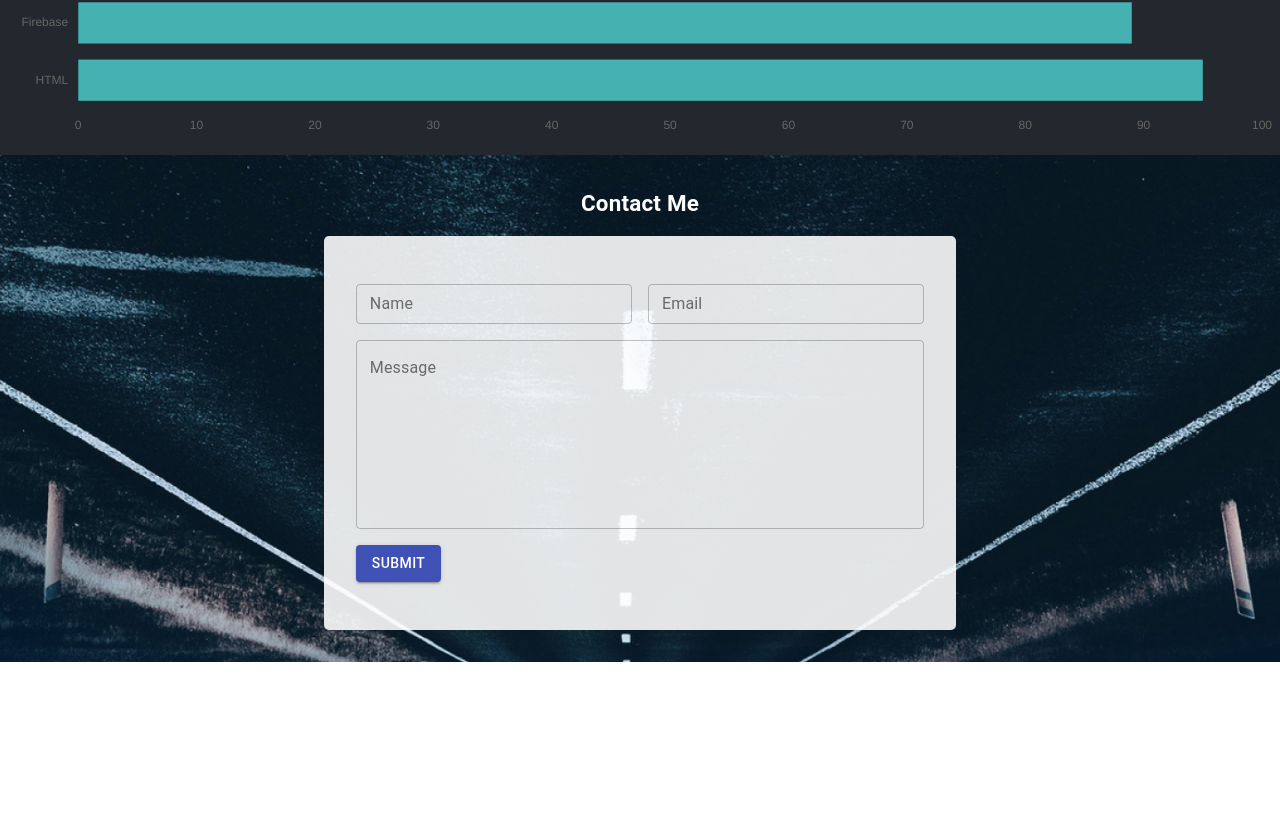
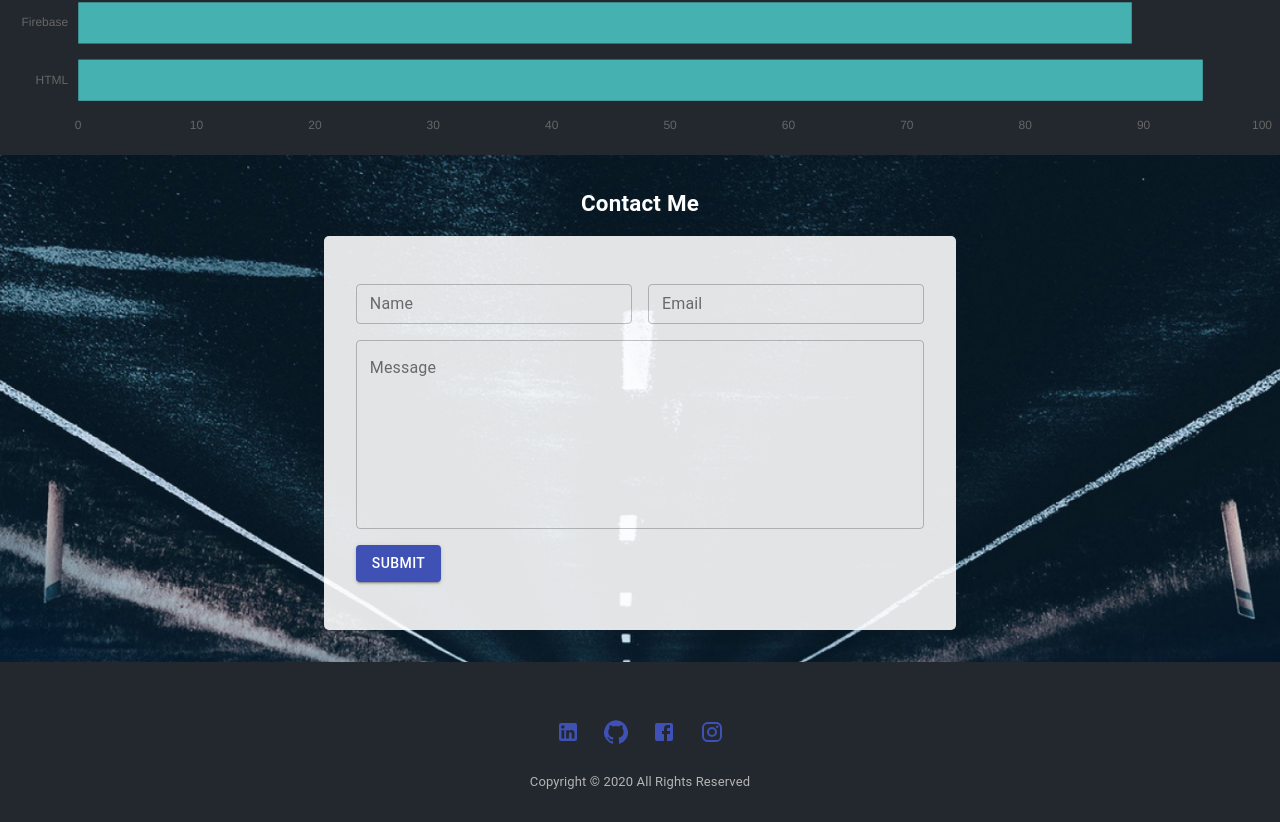
Before and after one commit to Olatokumbo/Netflix-Clone, a React (Create React App) app: page / in a window 1280 px wide. Shown: the part 2499-3321 px from the top of the page. Before the commit the page ends 3161 px from the top, so only its background shows below. Built offline with nearby package versions, Linux system fonts and the light colour scheme.

Commit message:
Working on the Footer

```diff
--- a/package.json
+++ b/package.json
@@ -4,6 +4,7 @@
   "private": true,
   "dependencies": {
     "@material-ui/core": "^4.11.0",
+    "@material-ui/icons": "^4.9.1",
     "@testing-library/jest-dom": "^4.2.4",
     "@testing-library/react": "^9.5.0",
     "@testing-library/user-event": "^7.2.1",
--- a/src/App.js
+++ b/src/App.js
@@ -4,6 +4,7 @@ import About from "./containers/About/About";
 import Works from "./containers/Works/Works";
 import Skills from "./containers/Skills/Skills";
 import Contact from "./containers/Contact/Contact";
+import Footer from "./containers/Footer/Footer";
 import "./App.css";
 const App = () => {
   return (
@@ -13,6 +14,7 @@ const App = () => {
       <Works />
       <Skills />
       <Contact />
+      <Footer />
     </div>
   );
 };
--- /dev/null
+++ b/src/containers/Footer/Footer.js
@@ -0,0 +1,24 @@
+import React from "react";
+import { Typography, IconButton } from "@material-ui/core";
+import LinkedInIcon from "@material-ui/icons/LinkedIn";
+import GitHubIcon from "@material-ui/icons/GitHub";
+import FacebookIcon from "@material-ui/icons/Facebook";
+import InstagramIcon from "@material-ui/icons/Instagram";
+import style from "./Footer.module.css";
+const Footer = () => {
+  return (
+    <div className={style.container}>
+      <div className={style.socials}>
+      <IconButton color="primary" onClick={() => window.open('https://www.linkedin.com/in/david-odesola/')}><LinkedInIcon/></IconButton>
+      <IconButton color="primary" onClick={() => window.open('https://www.github.com/Olatokumbo')}><GitHubIcon/></IconButton>
+      <IconButton color="primary" onClick={() => window.open('https://www.facebook.com/profile.php?id=100005963777682')}><FacebookIcon/></IconButton>
+      <IconButton color="primary" onClick={() => window.open('https://www.instagram.com/diaviid0/')}><InstagramIcon/></IconButton>
+      </div>
+      <Typography className={style.copyRight}>
+        Copyright © 2020 All Rights Reserved
+      </Typography>
+    </div>
+  );
+};
+
+export default Footer;
--- /dev/null
+++ b/src/containers/Footer/Footer.module.css
@@ -0,0 +1,14 @@
+.container{
+    padding: 1rem;
+    display: flex;
+    justify-content: center;
+    flex-direction: column;
+    background-color: #23282e;
+    height: 10rem;
+    align-items: center;
+}
+
+.copyRight{
+    font-size: small !important;
+    color: rgb(180, 180, 180) !important;
+}
--- a/src/containers/Home/Home.js
+++ b/src/containers/Home/Home.js
@@ -20,7 +20,7 @@ const App = () => {
         </Typography>
         <div className={style.socials}>
         <a href="https://www.linkedin.com/in/david-odesola/" target="blank"><img src={Linkedin} alt=""/></a>
-        <a href="https://github.com/Olatokumbo" target="blank"><img src={Github} alt=""/></a>
+        <a href="https://www.github.com/Olatokumbo" target="blank"><img src={Github} alt=""/></a>
         <a href="https://www.facebook.com/profile.php?id=100005963777682" target="blank"><img src={Facebook} alt=""/></a>
         <a href="https://www.instagram.com/diaviid0/" target="blank"><img src={Instagram} alt=""/></a>
         </div>
```
Also changed, not shown: 1 other file (tests, documents, lock files or other folders).
